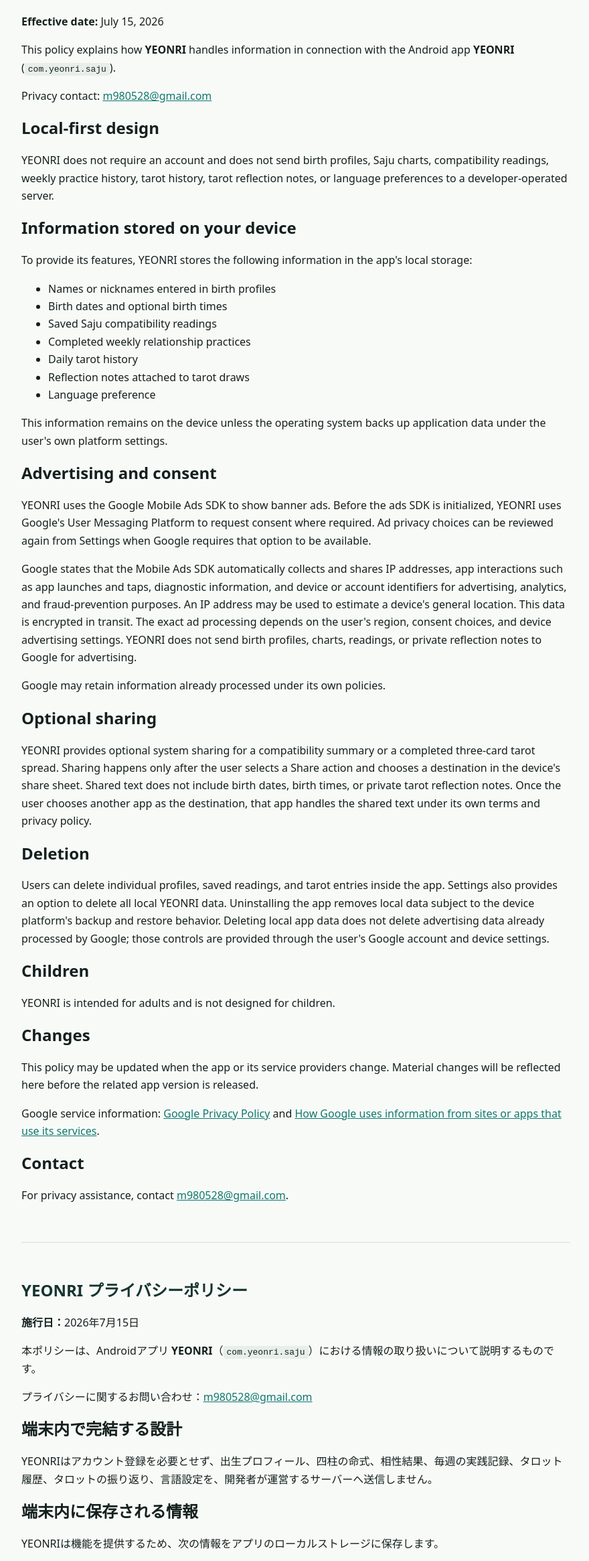
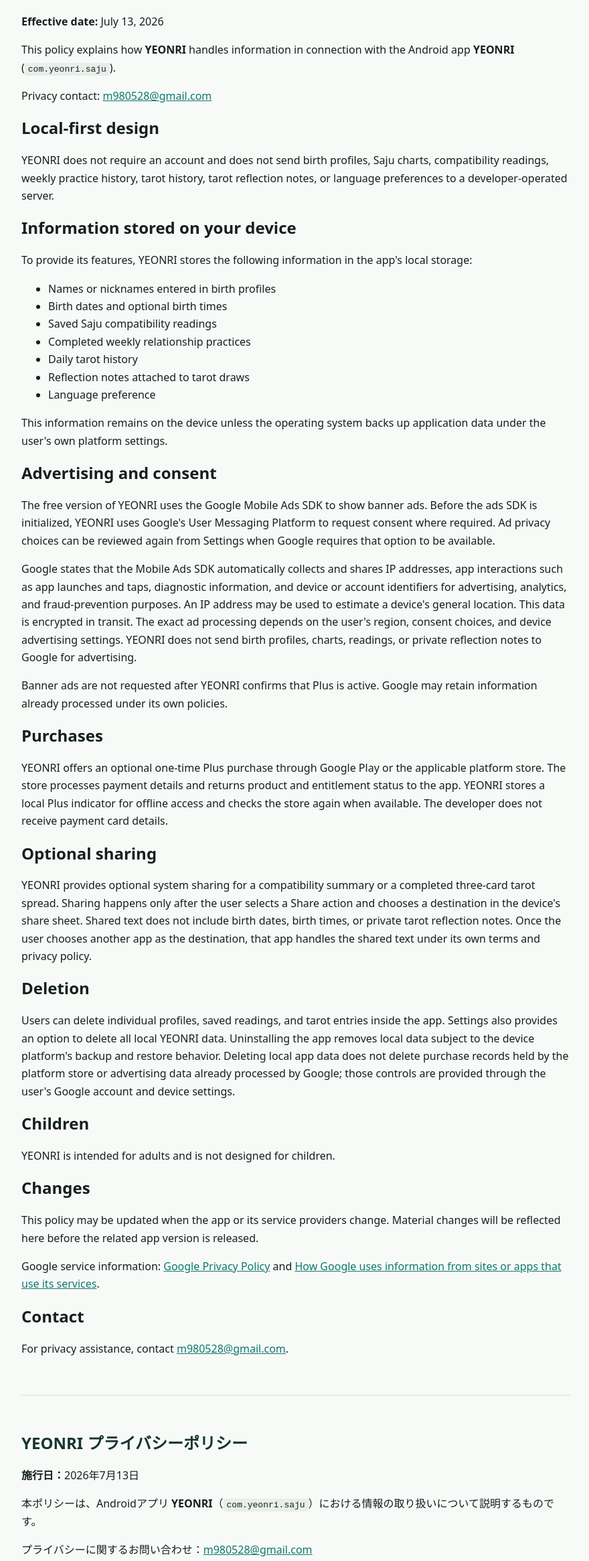
Before and after one commit to sclee980528-prog/yeonri-privacy, a plain HTML site: page index.html in a window 1280 px wide. Shown: the part 137-2467 px from the top of the page at 67% size, without its empty margins (198-1078 px from the left). Drawn offline with Linux system fonts and the light colour scheme.

Commit message:
Revert "Update policy for ad-supported free release"
This reverts commit 6c81d7e0b3b0702247e64df9e0a79e55d588f88f.

```diff
--- a/index.html
+++ b/index.html
@@ -18,7 +18,7 @@
   <p class="languages"><a href="#english">English</a> · <a href="#japanese">日本語</a></p>
   <main id="english" lang="en">
   <h1>YEONRI Privacy Policy</h1>
-  <p><strong>Effective date:</strong> July 15, 2026</p>
+  <p><strong>Effective date:</strong> July 13, 2026</p>
 
   <p>This policy explains how <strong>YEONRI</strong> handles information in connection with the Android app <strong>YEONRI</strong> (<code>com.yeonri.saju</code>).</p>
   <p>Privacy contact: <a href="mailto:m980528@gmail.com">m980528@gmail.com</a></p>
@@ -40,15 +40,18 @@
   <p>This information remains on the device unless the operating system backs up application data under the user's own platform settings.</p>
 
   <h2>Advertising and consent</h2>
-  <p>YEONRI uses the Google Mobile Ads SDK to show banner ads. Before the ads SDK is initialized, YEONRI uses Google's User Messaging Platform to request consent where required. Ad privacy choices can be reviewed again from Settings when Google requires that option to be available.</p>
+  <p>The free version of YEONRI uses the Google Mobile Ads SDK to show banner ads. Before the ads SDK is initialized, YEONRI uses Google's User Messaging Platform to request consent where required. Ad privacy choices can be reviewed again from Settings when Google requires that option to be available.</p>
   <p>Google states that the Mobile Ads SDK automatically collects and shares IP addresses, app interactions such as app launches and taps, diagnostic information, and device or account identifiers for advertising, analytics, and fraud-prevention purposes. An IP address may be used to estimate a device's general location. This data is encrypted in transit. The exact ad processing depends on the user's region, consent choices, and device advertising settings. YEONRI does not send birth profiles, charts, readings, or private reflection notes to Google for advertising.</p>
-  <p>Google may retain information already processed under its own policies.</p>
+  <p>Banner ads are not requested after YEONRI confirms that Plus is active. Google may retain information already processed under its own policies.</p>
+
+  <h2>Purchases</h2>
+  <p>YEONRI offers an optional one-time Plus purchase through Google Play or the applicable platform store. The store processes payment details and returns product and entitlement status to the app. YEONRI stores a local Plus indicator for offline access and checks the store again when available. The developer does not receive payment card details.</p>
 
   <h2>Optional sharing</h2>
   <p>YEONRI provides optional system sharing for a compatibility summary or a completed three-card tarot spread. Sharing happens only after the user selects a Share action and chooses a destination in the device's share sheet. Shared text does not include birth dates, birth times, or private tarot reflection notes. Once the user chooses another app as the destination, that app handles the shared text under its own terms and privacy policy.</p>
 
   <h2>Deletion</h2>
-  <p>Users can delete individual profiles, saved readings, and tarot entries inside the app. Settings also provides an option to delete all local YEONRI data. Uninstalling the app removes local data subject to the device platform's backup and restore behavior. Deleting local app data does not delete advertising data already processed by Google; those controls are provided through the user's Google account and device settings.</p>
+  <p>Users can delete individual profiles, saved readings, and tarot entries inside the app. Settings also provides an option to delete all local YEONRI data. Uninstalling the app removes local data subject to the device platform's backup and restore behavior. Deleting local app data does not delete purchase records held by the platform store or advertising data already processed by Google; those controls are provided through the user's Google account and device settings.</p>
 
   <h2>Children</h2>
   <p>YEONRI is intended for adults and is not designed for children.</p>
@@ -65,7 +68,7 @@
 
   <section id="japanese" lang="ja">
   <h1>YEONRI プライバシーポリシー</h1>
-  <p><strong>施行日：</strong>2026年7月15日</p>
+  <p><strong>施行日：</strong>2026年7月13日</p>
 
   <p>本ポリシーは、Androidアプリ <strong>YEONRI</strong>（<code>com.yeonri.saju</code>）における情報の取り扱いについて説明するものです。</p>
   <p>プライバシーに関するお問い合わせ：<a href="mailto:m980528@gmail.com">m980528@gmail.com</a></p>
@@ -87,15 +90,18 @@
   <p>これらの情報は、利用者自身の端末設定によってアプリデータがバックアップされる場合を除き、端末内に保持されます。</p>
 
   <h2>広告と同意</h2>
-  <p>YEONRIでは、バナー広告を表示するためにGoogle Mobile Ads SDKを使用します。広告SDKを初期化する前に、必要な地域ではGoogle User Messaging Platformを通じて同意を確認します。Googleにより再設定画面の表示が必要とされる場合は、設定から広告のプライバシー選択を見直せます。</p>
+  <p>YEONRIの無料版では、バナー広告を表示するためにGoogle Mobile Ads SDKを使用します。広告SDKを初期化する前に、必要な地域ではGoogle User Messaging Platformを通じて同意を確認します。Googleにより再設定画面の表示が必要とされる場合は、設定から広告のプライバシー選択を見直せます。</p>
   <p>Googleの説明によると、Mobile Ads SDKは、広告、分析、不正利用防止のため、IPアドレス、アプリの起動やタップなどの操作情報、診断情報、端末またはアカウントの識別子を自動的に収集・共有します。IPアドレスから端末のおおよその地域が推定される場合があります。これらのデータは通信中に暗号化されます。実際の広告処理は、利用地域、同意内容、端末の広告設定によって異なります。YEONRIが出生プロフィール、命式、結果、非公開の振り返りを広告目的でGoogleへ送ることはありません。</p>
-  <p>すでにGoogleが処理した情報は、Googleのポリシーに基づいて保持される場合があります。</p>
+  <p>Plusの有効性を確認した後は、バナー広告をリクエストしません。すでにGoogleが処理した情報は、Googleのポリシーに基づいて保持される場合があります。</p>
+
+  <h2>購入</h2>
+  <p>YEONRIは、Google Playなどのプラットフォームストアを通じて、任意の買い切りPlusを提供します。決済情報はストアが処理し、アプリには商品と利用権の状態が返されます。YEONRIはオフライン利用のためPlusの状態を端末内に保存し、ストアへ接続できるときに再確認します。開発者が決済カード情報を受け取ることはありません。</p>
 
   <h2>任意の共有</h2>
   <p>YEONRIでは、相性の要約または完成した3枚のタロットを、端末の共有機能を使って任意に共有できます。共有は、利用者が「共有」を選び、端末の共有シートで送信先を選択した場合にのみ行われます。共有文には生年月日、出生時刻、非公開のタロット振り返りは含まれません。送信先として別のアプリを選んだ後は、そのアプリの利用規約とプライバシーポリシーに基づいて共有文が取り扱われます。</p>
 
   <h2>削除</h2>
-  <p>プロフィール、保存した相性結果、タロット履歴はアプリ内で個別に削除できます。設定からYEONRIのローカルデータをすべて削除することもできます。アプリをアンインストールすると、端末のバックアップと復元の設定が適用される場合を除き、ローカルデータは削除されます。端末内データの削除では、Googleがすでに処理した広告データは削除されません。これらはGoogleアカウントと端末の設定から管理できます。</p>
+  <p>プロフィール、保存した相性結果、タロット履歴はアプリ内で個別に削除できます。設定からYEONRIのローカルデータをすべて削除することもできます。アプリをアンインストールすると、端末のバックアップと復元の設定が適用される場合を除き、ローカルデータは削除されます。端末内データの削除では、ストアが保持する購入履歴や、Googleがすでに処理した広告データは削除されません。これらはGoogleアカウントと端末の設定から管理できます。</p>
 
   <h2>子どもの利用</h2>
   <p>YEONRIは成人向けであり、子どもを対象として設計されていません。</p>
```
